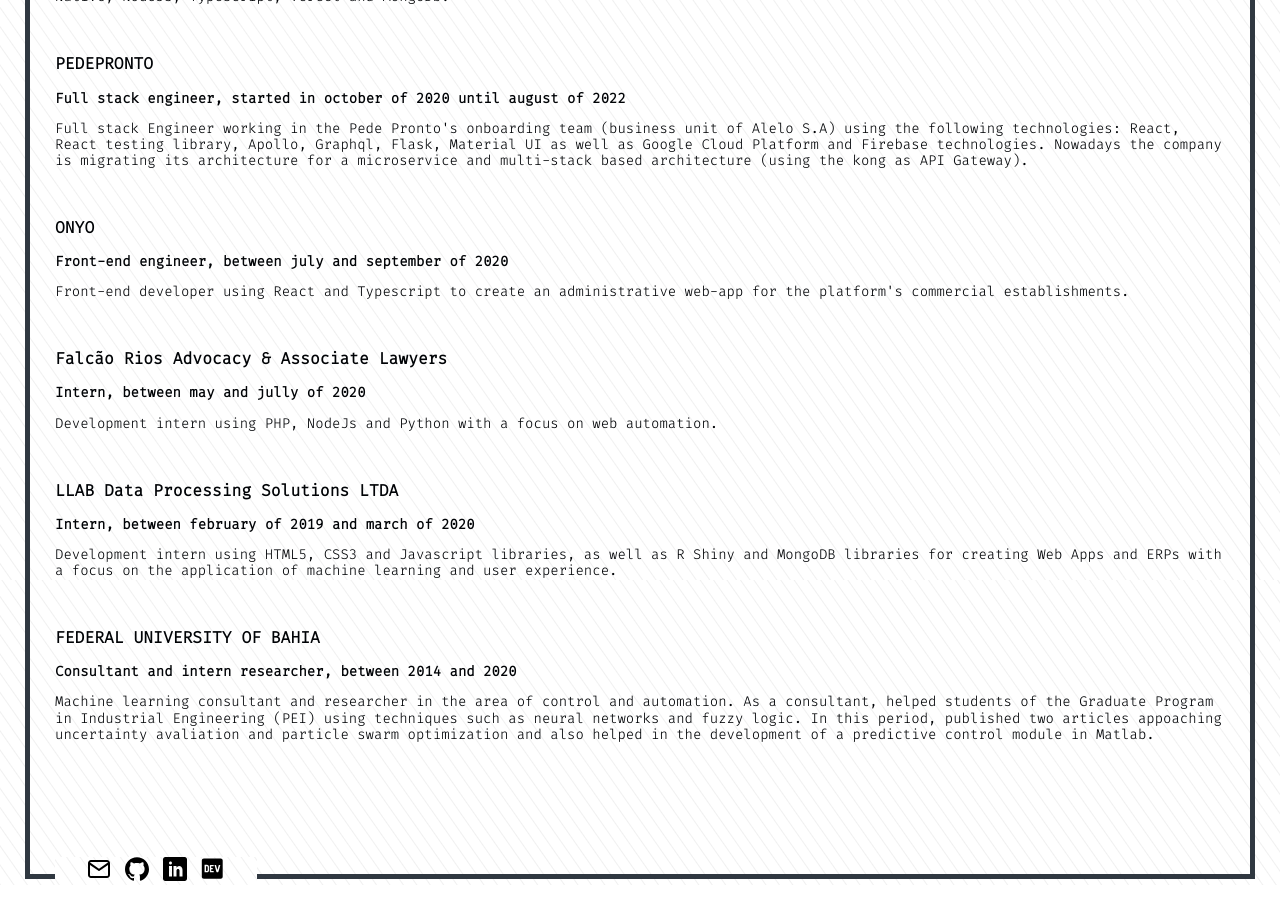
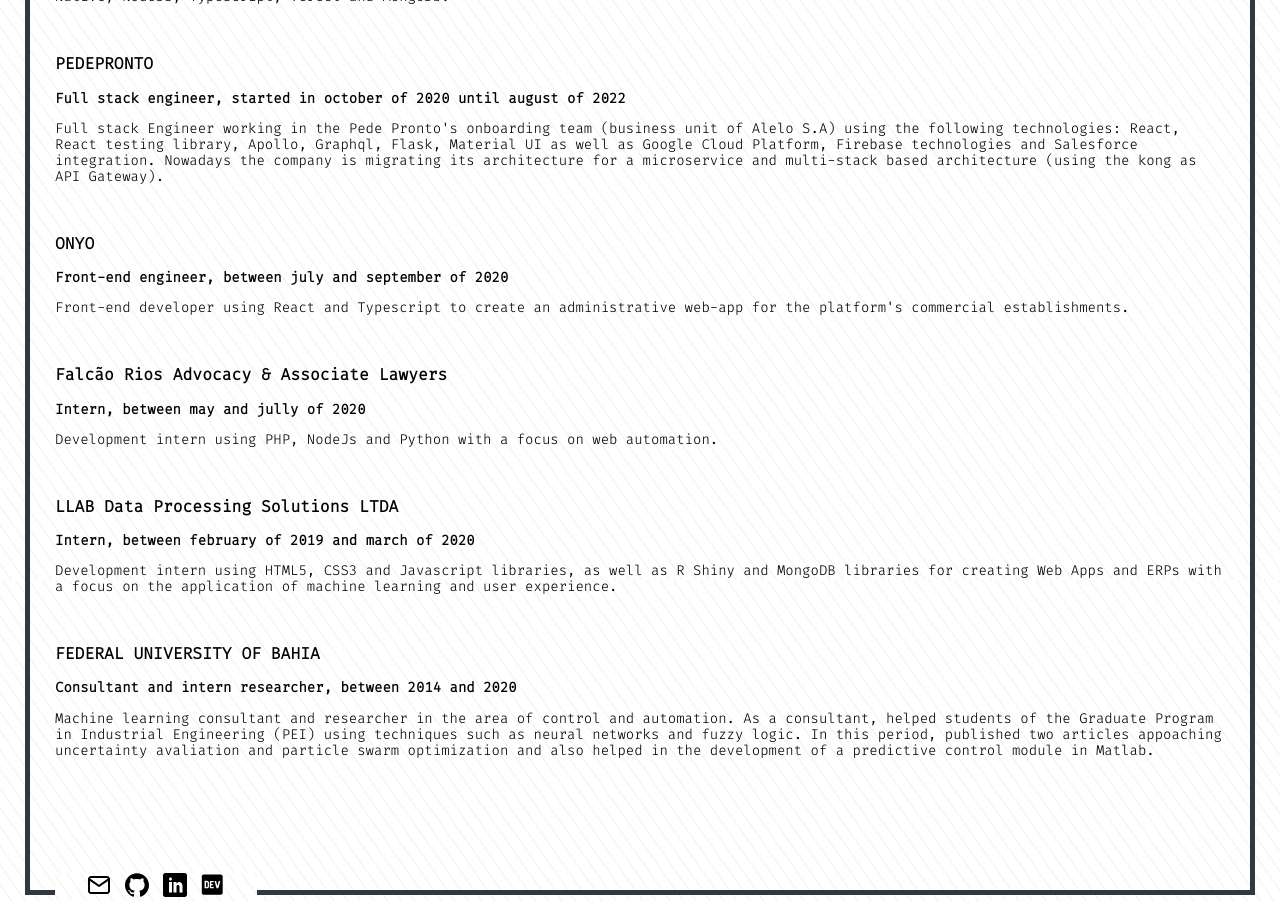
Before and after one commit to harrisonhenri/harrisonhenri.github.io, a React (Create React App) app: page / in a window 1280 px wide. Shown: the part 1820-2721 px from the top of the page. Built offline with nearby package versions, Linux system fonts and the light colour scheme.

Commit message:
fix: minor improvement

```diff
--- a/src/components/Jobs/intl.enUS.js
+++ b/src/components/Jobs/intl.enUS.js
@@ -34,7 +34,7 @@
     employ: 'Full stack engineer',
     date: 'started in october of 2020 until august of 2022',
     description:
-      "Full stack Engineer working in the Pede Pronto's onboarding team (business unit of Alelo S.A) using the following technologies: React, React testing library, Apollo, Graphql, Flask, Material UI as well as Google Cloud Platform and Firebase technologies. Nowadays the company is migrating its architecture for a microservice and multi-stack based architecture (using the kong as API Gateway).",
+      "Full stack Engineer working in the Pede Pronto's onboarding team (business unit of Alelo S.A) using the following technologies: React, React testing library, Apollo, Graphql, Flask, Material UI as well as Google Cloud Platform, Firebase technologies and Salesforce integration. Nowadays the company is migrating its architecture for a microservice and multi-stack based architecture (using the kong as API Gateway).",
   },
   [LTDA.ONYO]: {
     company: 'ONYO',
--- a/src/components/Jobs/intl.ptBR.js
+++ b/src/components/Jobs/intl.ptBR.js
@@ -34,7 +34,7 @@
     employ: 'Engenheiro full stack pleno',
     date: 'início em outubro à agosto de 2020',
     description:
-      'Engenheiro full stack pleno atuando no time de onboarding do Pede Pronto (unidade de negócios da Alelo S.A) usando as seguintes tecnologias: React, React testing library, Apollo, Graphql, Flask, Material UI, assim como toda infrastrutura do GCP e Firebase. Atualmente a empresa está migrando sua arquitetura para uma arquitetura baseada em microsserviços (usando o kong como API Gateway).',
+      'Engenheiro full stack pleno atuando no time de onboarding do Pede Pronto (unidade de negócios da Alelo S.A) usando as seguintes tecnologias: React, React testing library, Apollo, Graphql, Flask, Material UI, assim como toda infrastrutura do GCP, Firebase e Salesforce. Atualmente a empresa está migrando sua arquitetura para uma arquitetura baseada em microsserviços (usando o kong como API Gateway).',
   },
   [LTDA.ONYO]: {
     company: 'ONYO',
```
